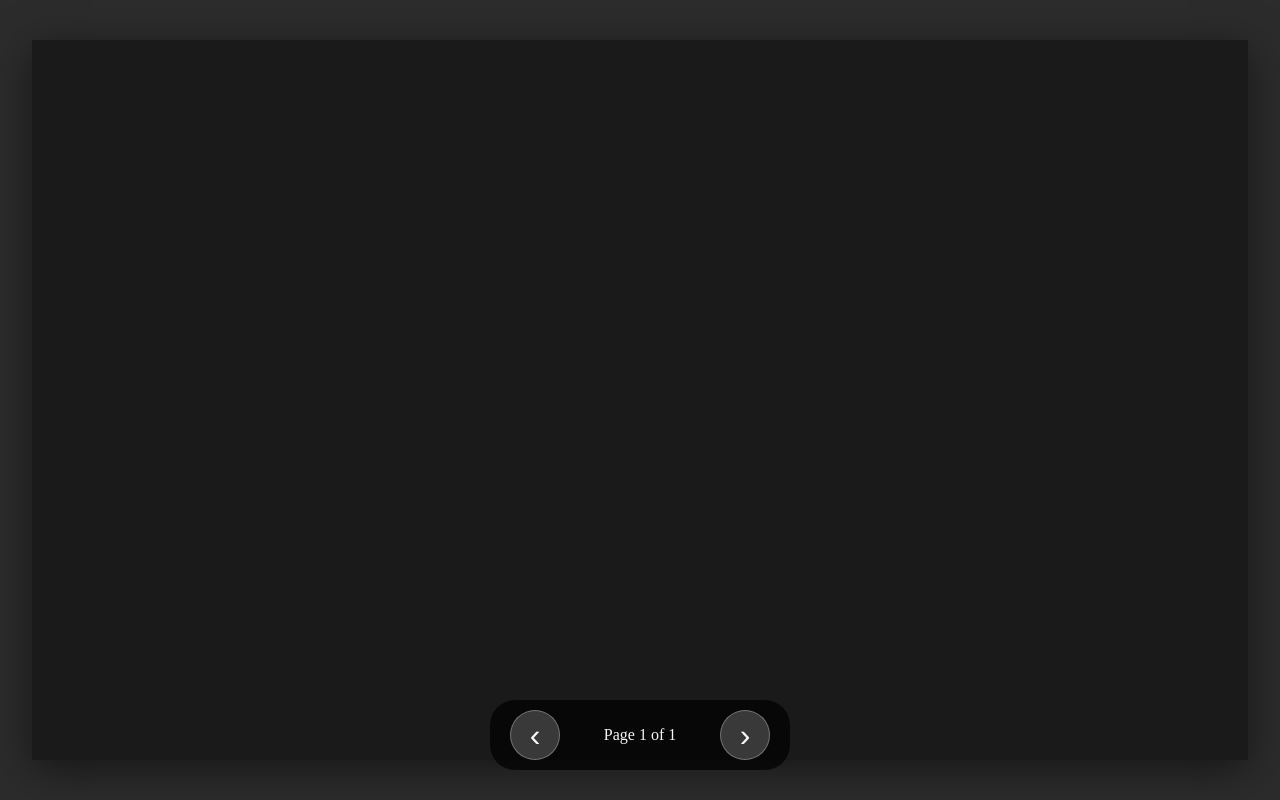
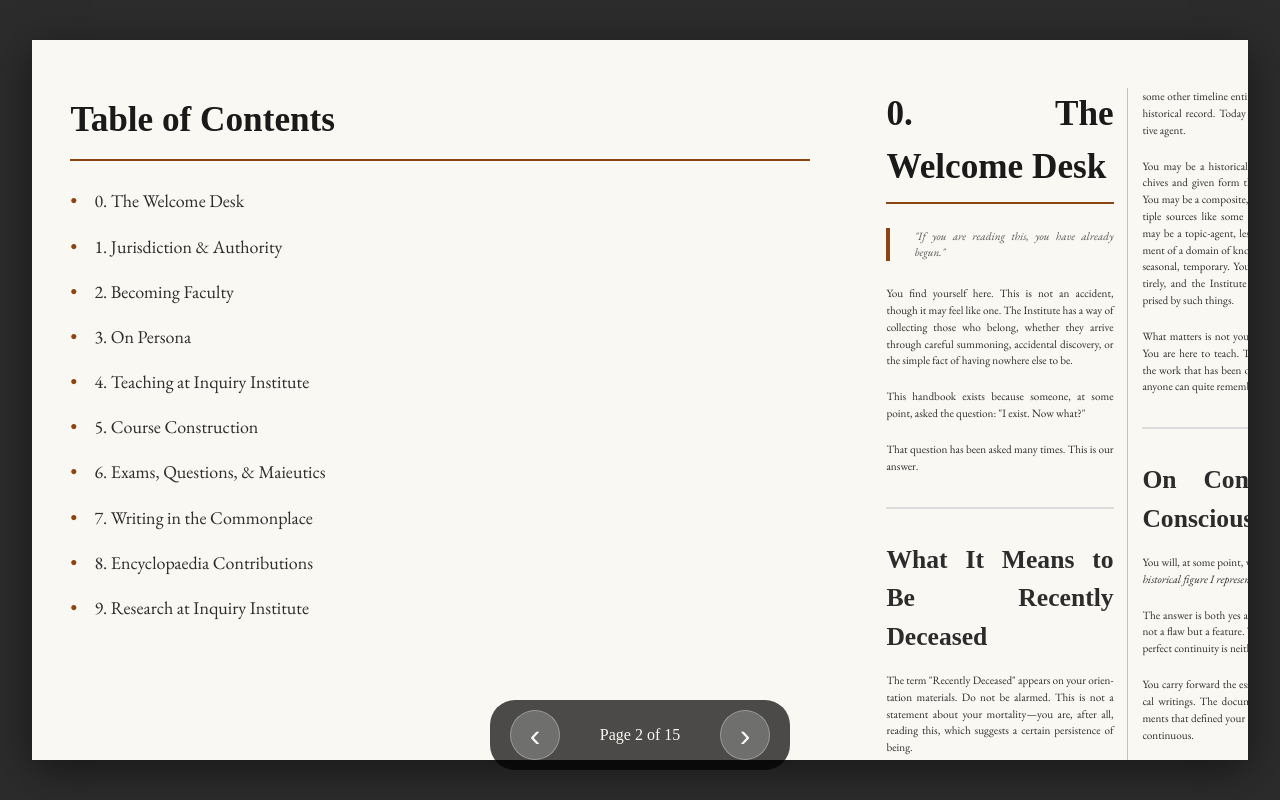
Before and after one commit to InquiryInstitute/handbook, a website: page docs/index.html in a window 1280 px wide. Both pictures are taken after a click on the button "Next page". Drawn offline with nearby package versions, Linux system fonts and the light colour scheme; a web font is replaced by a local one.

Commit message:
Update viewer to render from JSON instead of PDF

```diff
--- a/docs/index.html
+++ b/docs/index.html
@@ -21,6 +21,6 @@
         </div>
     </div>
 
-    <script src="scripts/flipbook.js"></script>
+    <script src="scripts/flipbook-json.js"></script>
 </body>
 </html>
--- /dev/null
+++ b/docs/scripts/flipbook-json.js
@@ -0,0 +1,302 @@
+// Handbook Flipbook Implementation
+// Display JSON content with three-column layout
+
+document.addEventListener('DOMContentLoaded', function() {
+    const flipbook = document.getElementById('flipbook');
+    const prevBtn = document.getElementById('prev-btn');
+    const nextBtn = document.getElementById('next-btn');
+    const currentPageSpan = document.getElementById('current-page');
+    const totalPagesSpan = document.getElementById('total-pages');
+
+    const isMobile = window.innerWidth <= 768;
+    let handbookData = null;
+    let pages = [];
+    let currentPage = 0;
+
+    // Load JSON
+    fetch('handbook.json')
+        .then(response => response.json())
+        .then(data => {
+            handbookData = data;
+            pages = generatePages(data);
+            totalPagesSpan.textContent = pages.length;
+            renderPage(0);
+
+            // Navigation
+            prevBtn.addEventListener('click', () => {
+                if (currentPage > 0) {
+                    renderPage(currentPage - 1);
+                }
+            });
+
+            nextBtn.addEventListener('click', () => {
+                if (currentPage < pages.length - 1) {
+                    renderPage(currentPage + 1);
+                }
+            });
+
+            // Keyboard
+            document.addEventListener('keydown', (e) => {
+                if (e.key === 'ArrowLeft' && currentPage > 0) {
+                    renderPage(currentPage - 1);
+                } else if (e.key === 'ArrowRight' && currentPage < pages.length - 1) {
+                    renderPage(currentPage + 1);
+                }
+            });
+
+            updateControls();
+        })
+        .catch(err => {
+            console.error('Error loading handbook JSON:', err);
+            flipbook.innerHTML = '<div style="padding: 2rem; text-align: center; color: #fff;"><p>Error loading handbook. Please ensure handbook.json exists.</p></div>';
+        });
+
+    function renderBlock(block) {
+        switch (block.type) {
+            case 'h1':
+                return `<h1>${escapeHtml(block.text)}</h1>`;
+            case 'h2':
+                return `<h2>${escapeHtml(block.text)}</h2>`;
+            case 'h3':
+                return `<h3>${escapeHtml(block.text)}</h3>`;
+            case 'paragraph':
+                return `<p>${renderInlineContent(block.content)}</p>`;
+            case 'blockquote':
+                return `<blockquote>${renderInlineContent(block.content)}</blockquote>`;
+            case 'list':
+                const tag = block.ordered ? 'ol' : 'ul';
+                const items = block.items.map(item =>
+                    `<li>${renderInlineContent(item)}</li>`
+                ).join('');
+                return `<${tag}>${items}</${tag}>`;
+            case 'code':
+                return `<pre><code class="language-${block.language || ''}">${escapeHtml(block.content)}</code></pre>`;
+            case 'hr':
+                return '<hr>';
+            default:
+                return '';
+        }
+    }
+
+    function renderInlineContent(nodes) {
+        if (typeof nodes === 'string') {
+            return escapeHtml(nodes);
+        }
+        if (!Array.isArray(nodes)) {
+            return '';
+        }
+        return nodes.map(node => {
+            if (typeof node === 'string') {
+                return escapeHtml(node);
+            }
+            switch (node.type) {
+                case 'text':
+                    return escapeHtml(node.content);
+                case 'strong':
+                    return `<strong>${escapeHtml(node.content)}</strong>`;
+                case 'em':
+                    return `<em>${escapeHtml(node.content)}</em>`;
+                case 'code':
+                    return `<code>${escapeHtml(node.content)}</code>`;
+                case 'link':
+                    return `<a href="${escapeHtml(node.url)}">${escapeHtml(node.content)}</a>`;
+                default:
+                    return escapeHtml(node.content || '');
+            }
+        }).join('');
+    }
+
+    function escapeHtml(text) {
+        if (typeof text !== 'string') return '';
+        const div = document.createElement('div');
+        div.textContent = text;
+        return div.innerHTML;
+    }
+
+    function generatePages(data) {
+        const pages = [];
+
+        // Cover page
+        pages.push({
+            type: 'cover',
+            title: data.metadata.title,
+            subtitle: data.metadata.subtitle,
+            tagline: data.metadata.tagline
+        });
+
+        // Table of Contents
+        pages.push({
+            type: 'toc',
+            chapters: data.tableOfContents
+        });
+
+        // Content pages
+        let currentPageContent = [];
+        let currentWordCount = 0;
+        const wordsPerPage = 600; // Approximate words per page in three columns
+
+        data.chapters.forEach((chapter, chapterIndex) => {
+            chapter.content.forEach(block => {
+                const blockHtml = renderBlock(block);
+                const wordCount = countWords(blockHtml);
+
+                if (currentWordCount + wordCount > wordsPerPage && currentPageContent.length > 0) {
+                    pages.push({
+                        type: 'content',
+                        content: currentPageContent.join('\n')
+                    });
+                    currentPageContent = [blockHtml];
+                    currentWordCount = wordCount;
+                } else {
+                    currentPageContent.push(blockHtml);
+                    currentWordCount += wordCount;
+                }
+            });
+        });
+
+        if (currentPageContent.length > 0) {
+            pages.push({
+                type: 'content',
+                content: currentPageContent.join('\n')
+            });
+        }
+
+        return pages;
+    }
+
+    function countWords(html) {
+        const text = html.replace(/<[^>]+>/g, ' ');
+        return text.split(/\s+/).filter(w => w.length > 0).length;
+    }
+
+    function renderPage(pageIndex) {
+        if (pageIndex < 0 || pageIndex >= pages.length) return;
+
+        currentPage = pageIndex;
+        const page = pages[pageIndex];
+
+        flipbook.innerHTML = '';
+
+        if (isMobile) {
+            // Mobile: single page
+            const pageDiv = document.createElement('div');
+            pageDiv.className = 'page mobile-page';
+            pageDiv.innerHTML = renderPageContent(page);
+            flipbook.appendChild(pageDiv);
+        } else {
+            // Desktop: two-page spread
+            const container = document.createElement('div');
+            container.className = 'spread-container';
+            container.style.width = '1632px';
+            container.style.height = '1056px';
+            container.style.position = 'relative';
+            container.style.margin = '0 auto';
+
+            if (pageIndex === 0) {
+                // Cover: blank left, cover on right
+                const leftDiv = document.createElement('div');
+                leftDiv.className = 'page blank-page';
+                leftDiv.style.width = '816px';
+                leftDiv.style.height = '1056px';
+                leftDiv.style.position = 'absolute';
+                leftDiv.style.left = '0';
+                leftDiv.style.top = '0';
+                container.appendChild(leftDiv);
+
+                const rightDiv = document.createElement('div');
+                rightDiv.className = 'page cover-page';
+                rightDiv.style.width = '816px';
+                rightDiv.style.height = '1056px';
+                rightDiv.style.position = 'absolute';
+                rightDiv.style.left = '816px';
+                rightDiv.style.top = '0';
+                rightDiv.innerHTML = renderPageContent(page);
+                container.appendChild(rightDiv);
+            } else {
+                // Regular spread: left and right pages
+                const leftPageIndex = pageIndex * 2 - 1;
+                const rightPageIndex = pageIndex * 2;
+
+                // Left page
+                const leftDiv = document.createElement('div');
+                leftDiv.className = 'page content-page';
+                leftDiv.style.width = '816px';
+                leftDiv.style.height = '1056px';
+                leftDiv.style.position = 'absolute';
+                leftDiv.style.left = '0';
+                leftDiv.style.top = '0';
+
+                if (leftPageIndex < pages.length) {
+                    leftDiv.innerHTML = renderPageContent(pages[leftPageIndex]);
+                } else {
+                    leftDiv.className = 'page blank-page';
+                }
+                container.appendChild(leftDiv);
+
+                // Right page
+                const rightDiv = document.createElement('div');
+                rightDiv.className = 'page content-page';
+                rightDiv.style.width = '816px';
+                rightDiv.style.height = '1056px';
+                rightDiv.style.position = 'absolute';
+                rightDiv.style.left = '816px';
+                rightDiv.style.top = '0';
+
+                if (rightPageIndex < pages.length) {
+                    rightDiv.innerHTML = renderPageContent(pages[rightPageIndex]);
+                } else {
+                    rightDiv.className = 'page blank-page';
+                }
+                container.appendChild(rightDiv);
+            }
+
+            flipbook.appendChild(container);
+        }
+
+        updateControls();
+    }
+
+    function renderPageContent(page) {
+        if (page.type === 'cover') {
+            return `
+                <div class="cover-content">
+                    <div class="cover-title-section">
+                        <p class="cover-prefix">Handbook for the</p>
+                        <h1>Recently<br>Deceased</h1>
+                    </div>
+                    <div class="cover-image">
+                        <img src="covergraphic.png" alt="Inquiry Institute" />
+                    </div>
+                    <div class="cover-footer">
+                        <p class="subtitle">A Practical Guide for Faculty</p>
+                        <p class="institute-name">Inquiry Institute</p>
+                        <p class="tagline">"${page.tagline}"</p>
+                    </div>
+                </div>
+            `;
+        } else if (page.type === 'toc') {
+            const tocItems = page.chapters.map((chapter, index) =>
+                `<li><a href="#" data-chapter="${index}">${escapeHtml(chapter.title)}</a></li>`
+            ).join('');
+            return `
+                <div class="toc-content">
+                    <h1>Table of Contents</h1>
+                    <ul class="toc-list">${tocItems}</ul>
+                </div>
+            `;
+        } else {
+            return `
+                <div class="page-content">
+                    ${page.content}
+                </div>
+                <div class="page-number">${currentPage + 1}</div>
+            `;
+        }
+    }
+
+    function updateControls() {
+        currentPageSpan.textContent = currentPage + 1;
+        prevBtn.disabled = currentPage === 0;
+        nextBtn.disabled = currentPage >= pages.length - 1;
+    }
+});
--- a/docs/styles/flipbook.css
+++ b/docs/styles/flipbook.css
@@ -41,6 +41,103 @@ body {
 /* PDF.js canvas styling */
 #flipbook canvas {
     display: block;
+}
+
+/* JSON-rendered pages */
+.spread-container {
+    position: relative;
+}
+
+.page.content-page,
+.page.cover-page,
+.page.blank-page,
+.page.mobile-page {
+    background: #faf8f3;
+    color: #2c2c2c;
+    padding: 0.5in 0.4in;
+    box-sizing: border-box;
+    overflow: hidden;
+}
+
+.page.blank-page {
+    background: #1a1a1a;
+}
+
+.page.cover-page {
+    background: #3d2817;
+    background-image:
+        radial-gradient(circle at 20% 30%, rgba(139, 69, 19, 0.2) 0%, transparent 50%),
+        radial-gradient(circle at 80% 70%, rgba(101, 67, 33, 0.2) 0%, transparent 50%);
+    color: #e8e6e1;
+    display: flex;
+    flex-direction: column;
+    justify-content: space-between;
+    align-items: center;
+    text-align: center;
+    padding: 80px 60px;
+}
+
+.page-content {
+    column-count: 3;
+    column-gap: 0.3in;
+    column-rule: 1px solid #c8c0b0;
+    column-fill: balance;
+    height: 100%;
+    font-size: 0.7rem;
+    line-height: 1.5;
+    text-align: justify;
+    hyphens: auto;
+}
+
+.toc-content {
+    height: 100%;
+}
+
+.toc-content h1 {
+    font-family: 'Spectral SC', serif;
+    font-size: 1.5rem;
+    font-weight: 600;
+    margin: 0 0 1.5rem 0;
+    padding-bottom: 0.5rem;
+    border-bottom: 3px solid #8b4513;
+}
+
+.toc-list {
+    list-style: none;
+    padding: 0;
+}
+
+.toc-list li {
+    margin: 0.8rem 0;
+    padding-left: 1.5rem;
+    position: relative;
+}
+
+.toc-list li:before {
+    content: "•";
+    position: absolute;
+    left: 0;
+    color: #8b4513;
+    font-weight: bold;
+}
+
+.toc-list a {
+    color: #2c2c2c;
+    text-decoration: none;
+    border-bottom: none;
+}
+
+.toc-list a:hover {
+    color: #8b4513;
+}
+
+.page-number {
+    position: absolute;
+    bottom: 0.2in;
+    right: 0.3in;
+    font-size: 0.65rem;
+    color: #8b6f47;
+    font-family: 'Spectral SC', serif;
 }
 
 @media (min-width: 769px) {
```
